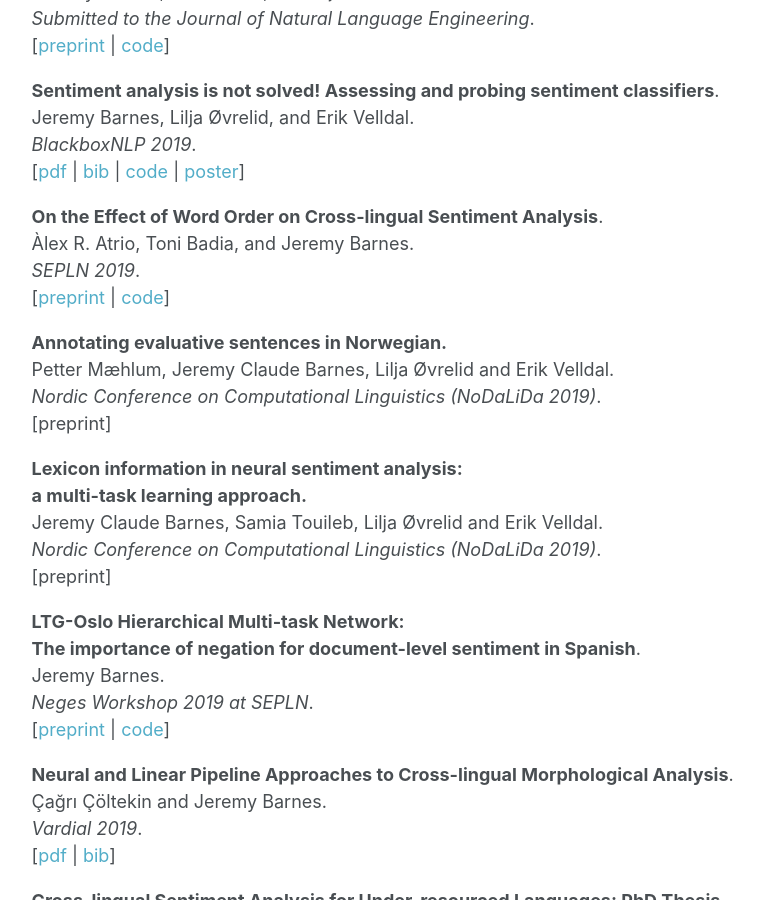
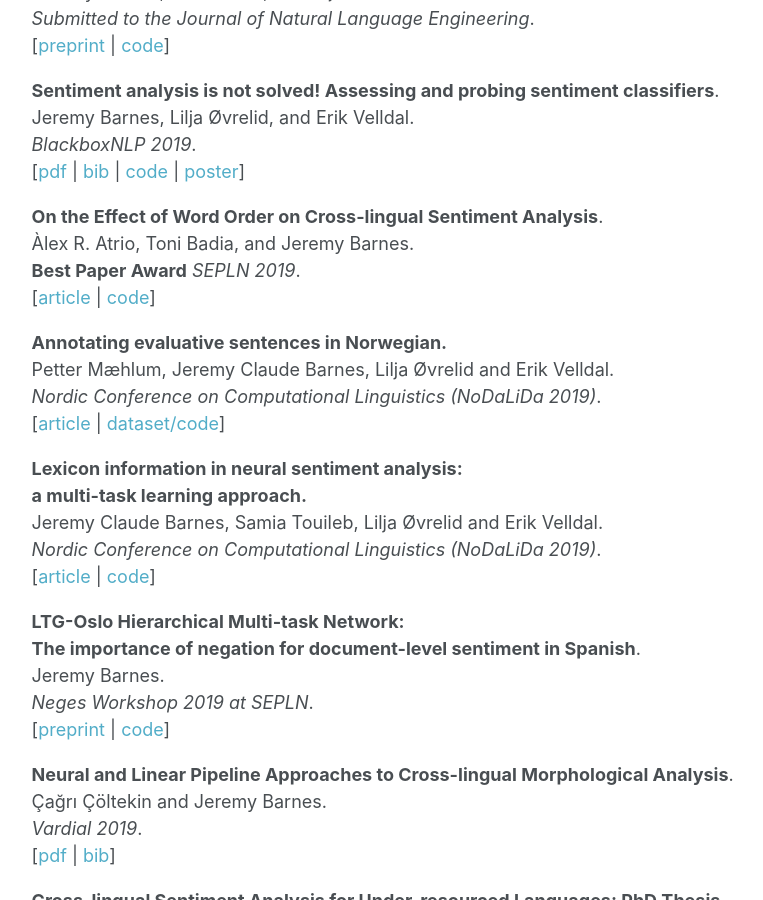
Before and after one commit to jerbarnes/jbarnesspain.github.io, a Jekyll site: the page built from publications/index.html, in a window 1280 px wide and 900 px high, scrolled down 397 px. Shown: the whole window, without its empty margins (290-1053 px from the left). Built offline with Jekyll 4.4.1, drawn with Linux system fonts in a browser that asks for light colours; some of the changed lines change nothing that is shown.

Commit message:
fixed pubs

```diff
--- a/publications/index.html
+++ b/publications/index.html
@@ -38,8 +38,9 @@
 		<strong>
 		On the Effect of Word Order on Cross-lingual Sentiment Analysis</strong>.<br>
 		Àlex R. Atrio, Toni Badia, and Jeremy Barnes.<br>
+        <strong>Best Paper Award</strong>
 		<i>SEPLN 2019</i>.<br>
-		[<a href="/downloads/reordering.pdf">preprint</a> | <a href="https://github.com/jbarnesspain/crosslingual_reordering">code</a>]
+		[<a href="http://journal.sepln.org/sepln/ojs/ojs/index.php/pln/article/view/6091">article</a> | <a href="https://github.com/jbarnesspain/crosslingual_reordering">code</a>]
 </ul>
 
 <ul>
@@ -47,7 +48,7 @@
         Annotating evaluative sentences in Norwegian.</strong><br>
         Petter Mæhlum, Jeremy Claude Barnes, Lilja Øvrelid and Erik Velldal.<br>
         <i>Nordic Conference on Computational Linguistics (NoDaLiDa 2019)</i>.<br>
-        [preprint]
+        [<a href="https://www.aclweb.org/anthology/W19-6113/">article</a>  | <a href="https://github.com/ltgoslo/norec_eval">dataset/code</a>]
 </ul>
 
 <ul>
@@ -56,7 +57,7 @@
         a multi-task learning approach.<br></strong>
         Jeremy Claude Barnes, Samia Touileb, Lilja Øvrelid and Erik Velldal.<br>
         <i>Nordic Conference on Computational Linguistics (NoDaLiDa 2019)</i>.<br>
-        [preprint]
+        [<a href="https://www.aclweb.org/anthology/W19-6119/">article</a> | <a href="https://github.com/ltgoslo/mtl_lex">code</a>]
 </ul>
 
 <ul>
@@ -65,7 +66,7 @@
         The importance of negation for document-level sentiment in Spanish</strong>.<br>
 		Jeremy Barnes.<br>
 		<i>Neges Workshop 2019 at SEPLN</i>.<br>
-		[<a href="/downloads/neges2019.pdf">preprint</a> | <a href="https://github.com/jbarnesspain/neges_2019">code</a>]
+		[<a href="http://ceur-ws.org/Vol-2421/NEGES_paper_5.pdf">preprint</a> | <a href="https://github.com/jbarnesspain/neges_2019">code</a>]
 </ul>
 
 <ul>
@@ -90,7 +91,7 @@
 		Bilingual Sentiment Embeddings: Joint Projection of Sentiment Across Languages</strong>.<br>
 		Jeremy Barnes, Roman Klinger, and Sabine Schulte im Walde.<br>
 		<i>ACL 2018</i>.<br>
-		[<a href="http://aclweb.org/anthology/P18-1231">pdf</a> | <a href="https://aclanthology.info/papers/P18-1231/p18-1231.bib">bib</a> | <a href="https://github.com/jbarnesspain/blse">code</a> | <a href="/downloads/blse_poster.pdf">poster</a>]
+		[<a href="https://www.aclweb.org/anthology/P18-1231/">pdf</a> | <a href="https://www.aclweb.org/anthology/P18-1231.bib">bib</a> | <a href="https://github.com/jbarnesspain/blse">code</a> | <a href="/downloads/blse_poster.pdf">poster</a>]
 </ul>
 
 <ul>
@@ -98,7 +99,7 @@
 		Projecting Embeddings for Domain Adaptation: Joint Modeling of Sentiment Analysis in Diverse Domains</strong>.<br>
 		Jeremy Barnes, Roman Klinger, and Sabine Schulte im Walde.<br>
 		<i>COLING 2018</i>.<br>
-		[<a href="http://aclweb.org/anthology/C18-1070">pdf</a> | <a href="https://aclanthology.info/papers/C18-1070/c18-1070.bib">bib</a> | <a href="https://github.com/jbarnesspain/domain_blse">code</a> | <a href="/downloads/blse_domain_poster.pdf">poster</a>]
+		[<a href="http://aclweb.org/anthology/C18-1070/">pdf</a> | <a href="https://www.aclweb.org/anthology/c18-1070.bib">bib</a> | <a href="https://github.com/jbarnesspain/domain_blse">code</a> | <a href="/downloads/blse_domain_poster.pdf">poster</a>]
 </ul>
 
 <ul>
@@ -115,14 +116,14 @@
 		Assessing State-of-the-art Sentiment Models on State-of-the-art Sentiment Datasets</strong>.<br>
 		Barnes, Jeremy, Roman Klinger, and Sabine Schulte im Walde.<br>
 	    <i>WASSA 2017</i>.<br>
-	    [<a href="http://aclweb.org/anthology/W/W17/W17-5202.pdf">pdf</a> | <a href="http://aclweb.org/anthology/W/W17/W17-5202.bib">bib</a> | <a href="https://github.com/jbarnesspain/sota_sentiment">code</a>]
+	    [<a href="https://www.aclweb.org/anthology/W17-5202/">pdf</a> | <a href="https://www.aclweb.org/anthology/W17-5202.bib">bib</a> | <a href="https://github.com/jbarnesspain/sota_sentiment">code</a>]
 </ul>
 
 <ul>
 		<strong>Annotation, modelling and analysis of fine-grained emotions on a stance and sentiment detection corpus</strong>.<br>
 		Schuff, Hendrik, Jeremy Barnes, Julian Mohme, Sebastian Pad&oacute, and Roman Klinger. <br>
 		<i>WASSA 2017</i>. <br>
-		[<a href="http://aclweb.org/anthology/W/W17/W17-5203.pdf">pdf</a> | <a href="http://aclweb.org/anthology/W/W17/W17-5203.bib">bib</a> | <a href="https://github.com/jbarnesspain/ssec_models">code</a>]
+		[<a href="https://www.aclweb.org/anthology/W17-5203/">pdf</a> | <a href="https://www.aclweb.org/anthology/W17-5203.bib">bib</a> | <a href="https://github.com/jbarnesspain/ssec_models">code</a>]
 </ul>
 
 <h3> 2016 </h3><hr>
@@ -131,7 +132,7 @@
 		Exploring Distributional Representations and Machine Translation for Aspect-based Cross-lingual Sentiment Classification. </strong><br>
 		Barnes, Jeremy, Patrik Lambert, and Toni Badia.<br>
 	    <i>COLING 2016</i>.<br>
-	    [<a href="http://aclweb.org/anthology/C/C16/C16-1152.pdf">pdf</a> | <a href="http://www.aclweb.org/anthology/C/C16/C16-1152.bib">bib</a> | <a href="/downloads/coling_poster.pdf">poster</a>]
+	    [<a href="https://www.aclweb.org/anthology/C16-1152/">pdf</a> | <a href="https://www.aclweb.org/anthology/C16-1152.bib">bib</a> | <a href="/downloads/coling_poster.pdf">poster</a>]
 </ul>
 
 </div><!-- /.blurb -->
```
